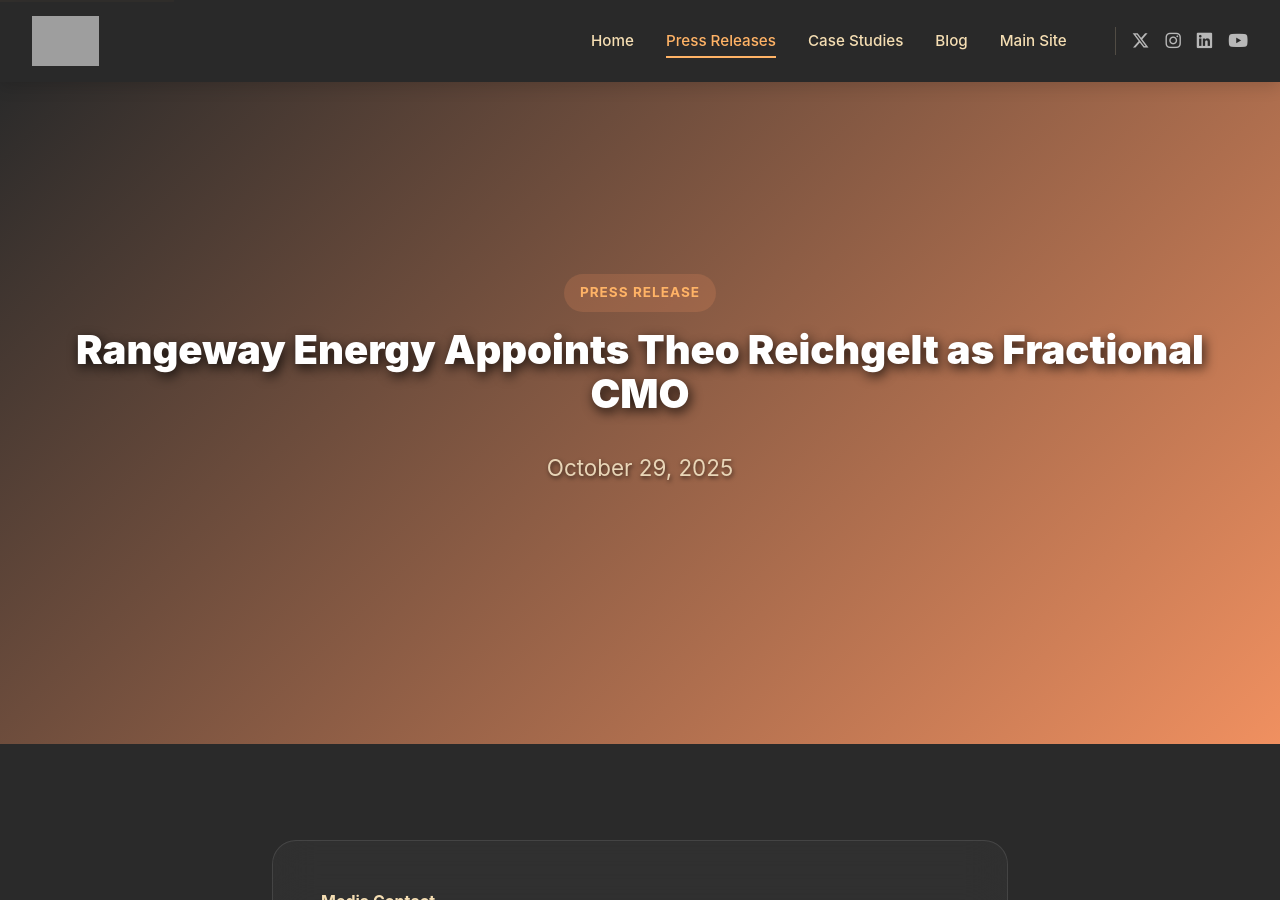
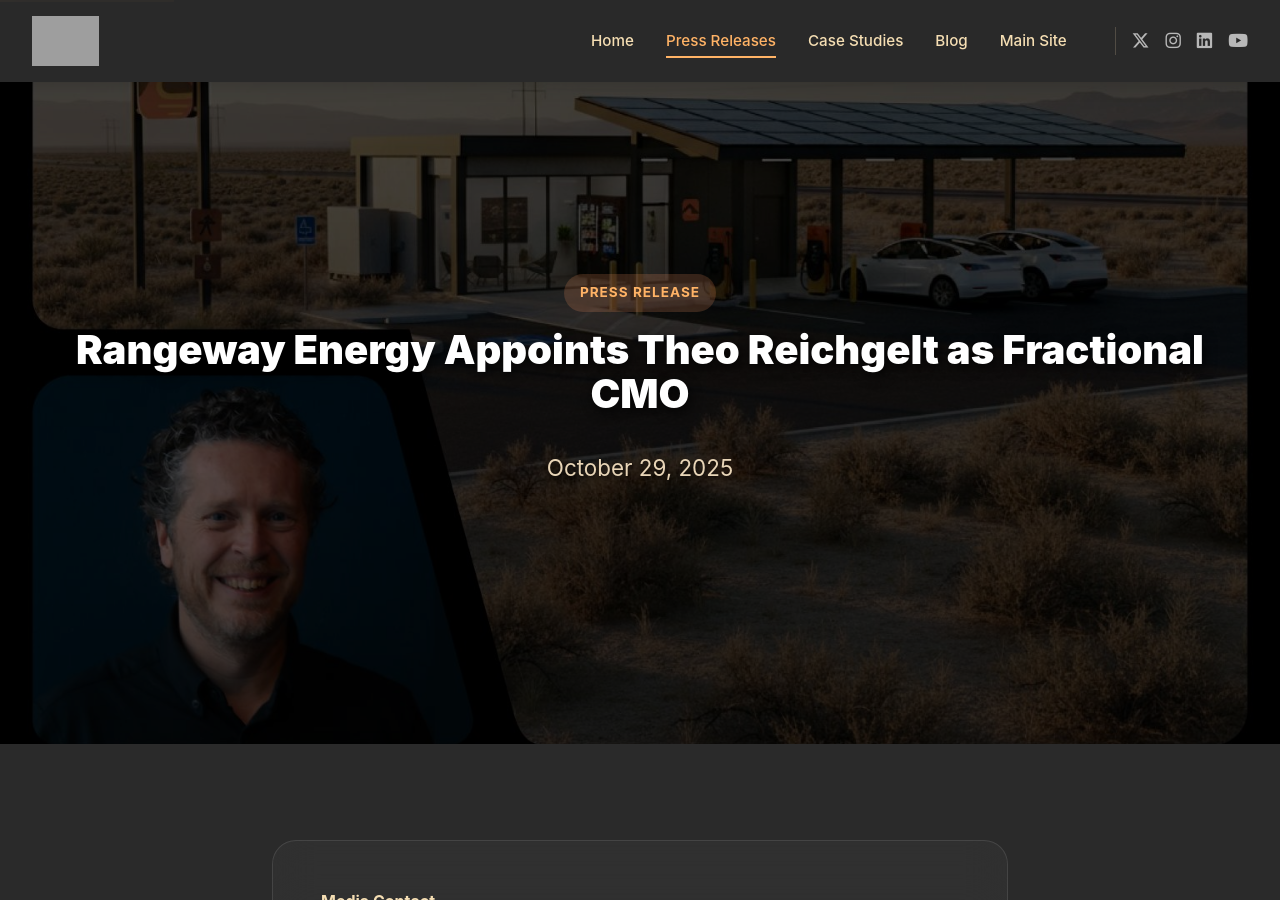
Before and after one commit to ZakWinnick/rangeway-newsroom, a Jekyll site: the page built from _press_releases/2025-10-29-fractional-cmo-appointment.md, in a window 1280 px wide and 900 px high. Built offline with Jekyll 4.4.1, drawn with Linux system fonts in a browser that asks for light colours; grey boxes are pictures that could not be loaded.

Commit message:
Add featured image support to hero sections
- Press releases, case studies, and blog posts now display featured image in hero
- Image appears as background with dark overlay for text readability
- Falls back to gradient background if no image is set
- Consistent implementation across all content types

🤖 Generated with [Claude Code](https://claude.com/claude-code)

Co-Authored-By: Claude <noreply@anthropic.com>

```diff
--- a/_layouts/case-study.html
+++ b/_layouts/case-study.html
@@ -5,7 +5,11 @@ layout: default
 <article class="case-study">
     <!-- Hero Section -->
     <section class="hero-modern" style="min-height: 40vh;">
+        {% if page.image %}
+        <div class="hero-background" style="background-image: linear-gradient(rgba(0, 0, 0, 0.6), rgba(0, 0, 0, 0.7)), url('{{ page.image }}'); background-position: center; background-size: cover;"></div>
+        {% else %}
         <div class="hero-background" style="background: linear-gradient(135deg, var(--mountain-charcoal) 0%, var(--golden-highway) 100%);"></div>
+        {% endif %}
         <div class="hero-content-modern">
             <span class="section-badge">Case Study</span>
             <h1 class="hero-title-modern" style="font-size: 2.5rem;">
--- a/_layouts/post.html
+++ b/_layouts/post.html
@@ -5,7 +5,11 @@ layout: default
 <article class="blog-post">
     <!-- Hero Section -->
     <section class="hero-modern" style="min-height: 40vh;">
+        {% if page.image %}
+        <div class="hero-background" style="background-image: linear-gradient(rgba(0, 0, 0, 0.6), rgba(0, 0, 0, 0.7)), url('{{ page.image }}'); background-position: center; background-size: cover;"></div>
+        {% else %}
         <div class="hero-background" style="background: linear-gradient(135deg, var(--sunset-coral) 0%, var(--golden-highway) 100%);"></div>
+        {% endif %}
         <div class="hero-content-modern">
             <span class="section-badge">Blog</span>
             <h1 class="hero-title-modern" style="font-size: 2.5rem;">
--- a/_layouts/press-release.html
+++ b/_layouts/press-release.html
@@ -5,7 +5,11 @@ layout: default
 <article class="press-release">
     <!-- Hero Section -->
     <section class="hero-modern" style="min-height: 40vh;">
+        {% if page.image %}
+        <div class="hero-background" style="background-image: linear-gradient(rgba(0, 0, 0, 0.6), rgba(0, 0, 0, 0.7)), url('{{ page.image }}'); background-position: center; background-size: cover;"></div>
+        {% else %}
         <div class="hero-background" style="background: linear-gradient(135deg, var(--mountain-charcoal) 0%, var(--sunset-coral) 100%);"></div>
+        {% endif %}
         <div class="hero-content-modern">
             <span class="section-badge">Press Release</span>
             <h1 class="hero-title-modern" style="font-size: 2.5rem;">
```
